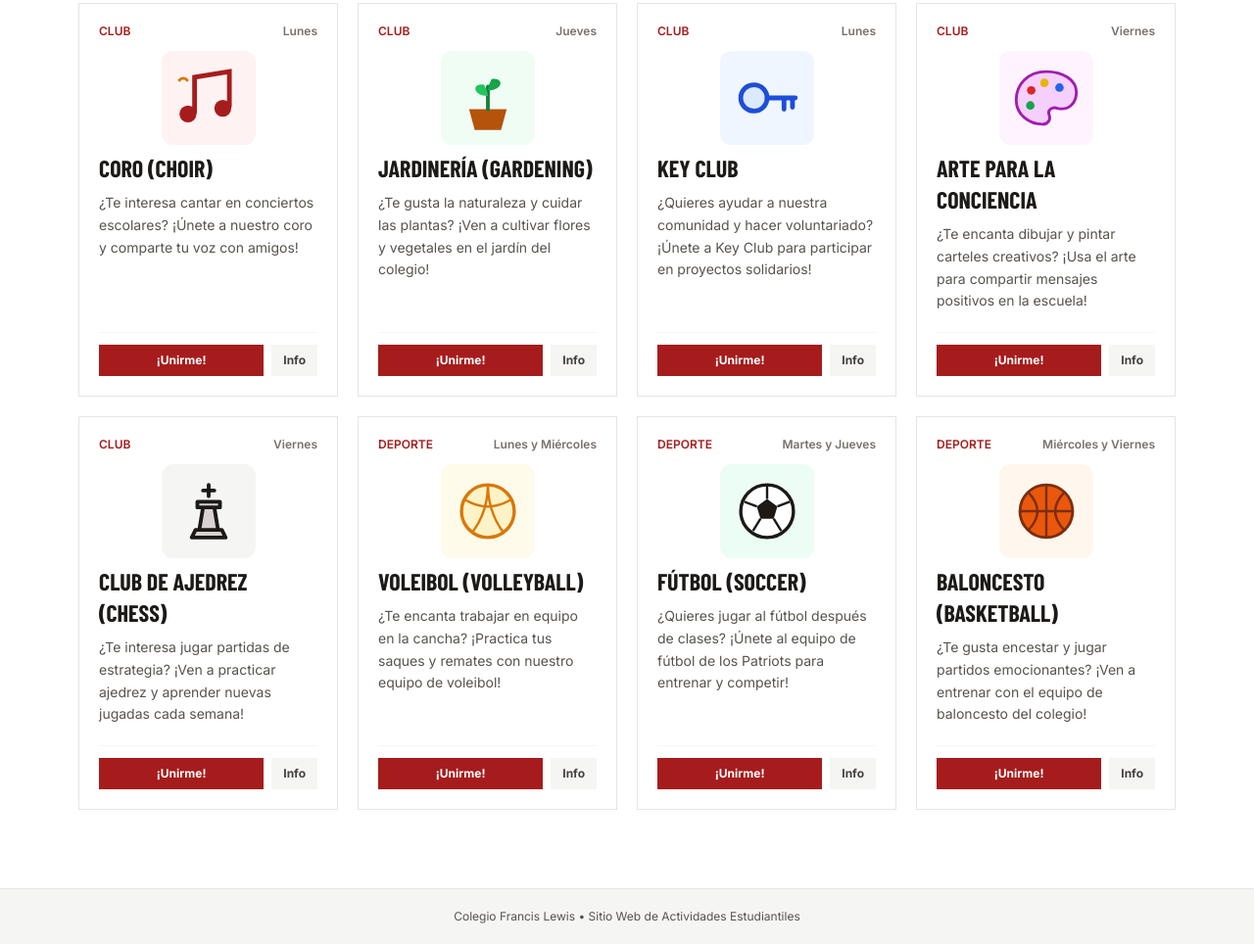
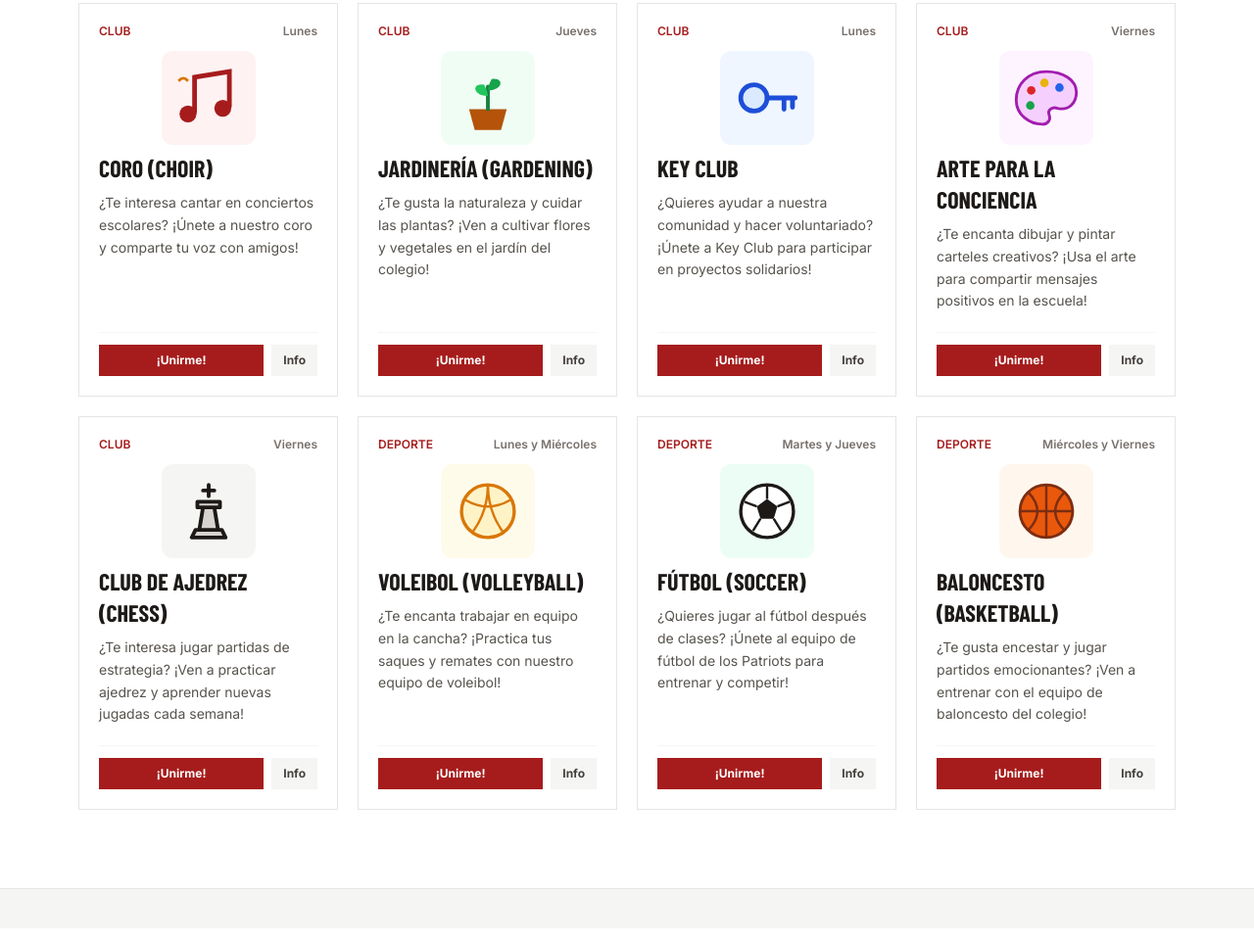
Before and after one commit to ilovechocolateallthetime/ilovechocolateallthetime.github.io, a plain HTML site: page index.html in a window 1280 px wide. Shown: the part 744-1708 px from the top of the page at 98% size. Drawn offline with nearby package versions, Linux system fonts and the light colour scheme; a web font is replaced by a local one.

Commit message:
Update index.html

```diff
--- a/index.html
+++ b/index.html
@@ -483,7 +483,7 @@
                 thClub: 'Club / Team',
                 thDay: 'Day',
                 thRoom: 'Room / Location',
-                footer: 'Francis Lewis High School • Student Activities Website',
+
                 joinBtn: 'Sign Up',
                 joinedBtn: '✓ Signed Up',
                 infoBtn: 'Info',
@@ -531,7 +531,7 @@
                 thClub: 'Club / Equipo',
                 thDay: 'Día',
                 thRoom: 'Salón / Lugar',
-                footer: 'Colegio Francis Lewis • Sitio Web de Actividades Estudiantiles',
+
                 joinBtn: '¡Unirme!',
                 joinedBtn: '✓ Inscrito',
                 infoBtn: 'Info',
```
